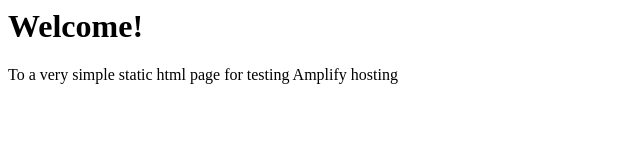
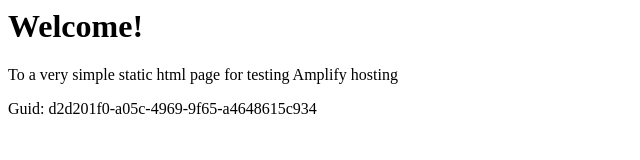
Before and after one commit to aws-aemilia-cdg/Github-PR-Commit-Integration-Test-DoNotTouch-Gith-OKSLNVO2-v1-preprod-eu-west-3, a website: page src/index.html in a window 1280 px wide. Shown: the whole page, without its empty margins (0-640 px from the left). Drawn offline with Linux system fonts and the light colour scheme.

Commit message:
commit from integ tests

```diff
--- a/src/index.html
+++ b/src/index.html
@@ -1,3 +1,5 @@
+
+
 <html lang="en">
 
 <head>
@@ -10,6 +12,6 @@
 <body>
     <h1>Welcome!</h1>
     <p>To a very simple static html page for testing Amplify hosting</p>
-</body>
+    <p>Guid: d2d201f0-a05c-4969-9f65-a4648615c934</p></body>
 
 </html>
```
